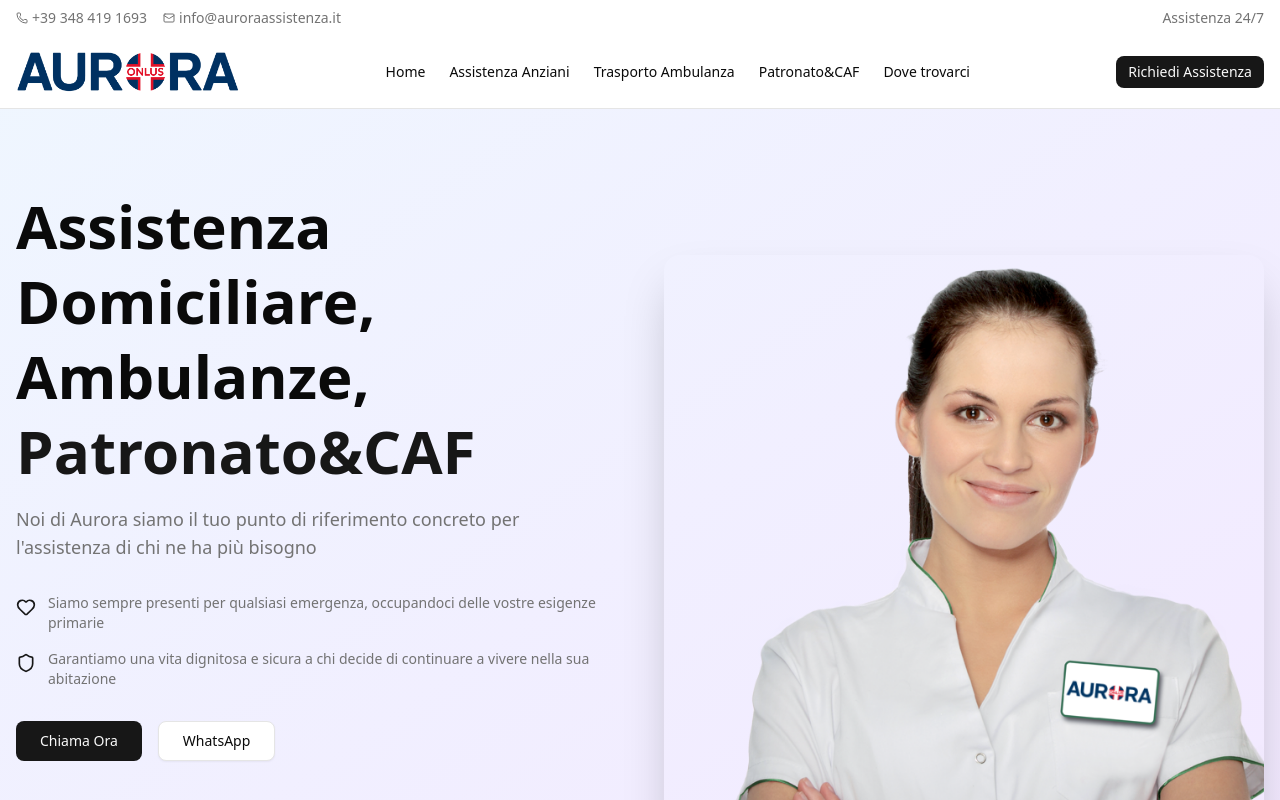
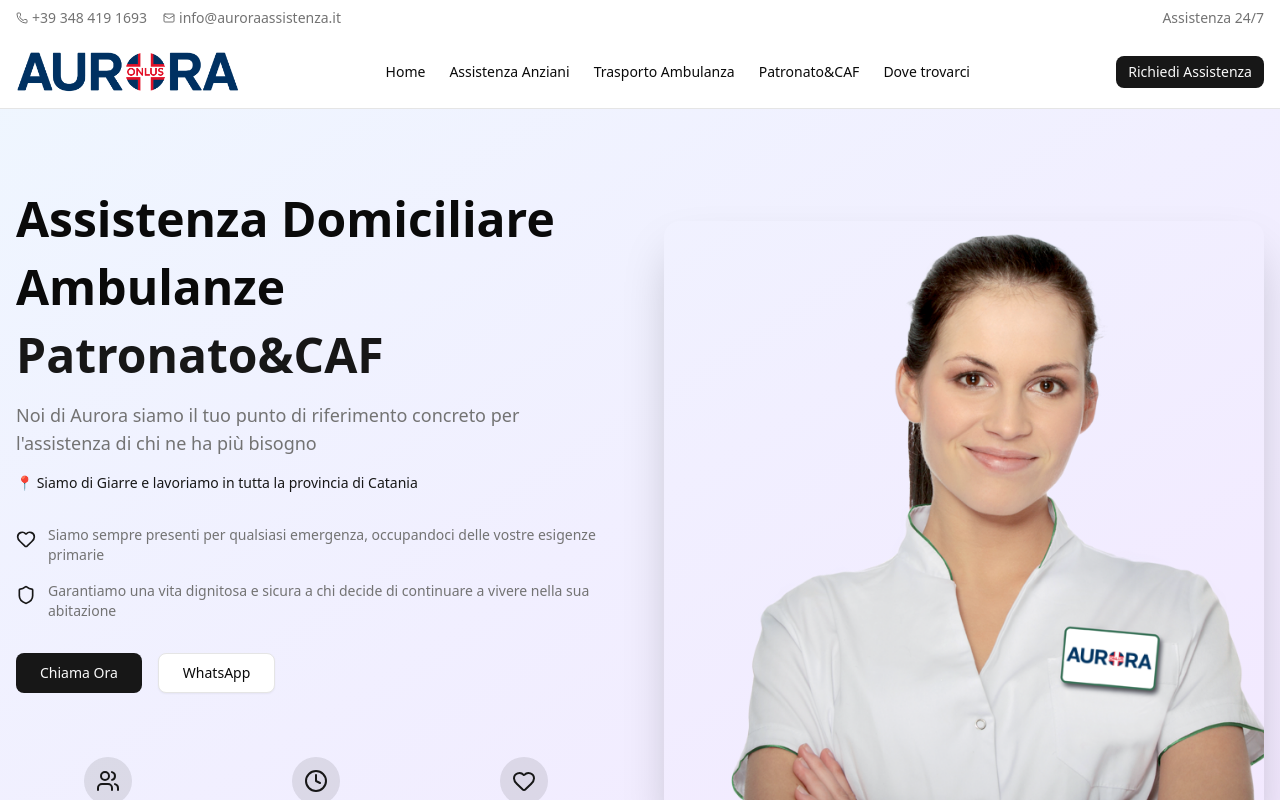
Before and after one commit to Burrath/aurora-assistenza-domiciliare, a React (Vite) app: page / in a window 1280 px wide. Shown: the top 800 px of the page. Built offline with nearby package versions, Linux system fonts and the light colour scheme.

Commit message:
Update: aggiornamenti automatici - 2025-10-23 17:25:23

```diff
--- a/src/components/ElderlyCare.tsx
+++ b/src/components/ElderlyCare.tsx
@@ -20,6 +20,9 @@
           <p className="text-lg text-muted-foreground max-w-3xl mx-auto">
             La nostra organizzazione vuole dare rapide soluzioni alle esigenze e alla qualità di vita
             del paziente a domicilio e dei suoi familiari
+          </p>
+          <p className="text-sm text-primary font-medium">
+            🌟 Serviamo Giarre e tutta la provincia di Catania con professionalità e dedizione
           </p>
         </div>
 
--- a/src/components/Footer.tsx
+++ b/src/components/Footer.tsx
@@ -3,7 +3,7 @@
 
 export function Footer() {
   return (
-    <footer className="bg-gray-900 text-white">
+    <footer className="bg-red-50 dark:bg-red-950/20 text-gray-800 dark:text-gray-200">
       <div className="container mx-auto px-4 py-12">
         <div className="grid md:grid-cols-2 lg:grid-cols-4 gap-8">
           {/* Company Info */}
@@ -11,7 +11,7 @@
             <div className="flex items-center">
               <img src={logoImage} alt="Aurora Logo" className="h-10 w-auto" />
             </div>
-            <p className="text-sm text-gray-300 leading-relaxed">
+            <p className="text-sm text-gray-600 dark:text-gray-300 leading-relaxed">
               Leader nell'assistenza domiciliare per anziani in Sicilia.
               Professionalità, umanità e servizio 24/7 per la dignità del paziente.
             </p>
@@ -44,12 +44,12 @@
           <div className="space-y-4">
             <h4 className="font-semibold text-lg">Servizi</h4>
             <ul className="space-y-2 text-sm">
-              <li><a href="#assistenza-anziani" className="text-gray-300 hover:text-primary transition-colors">Assistenza Domiciliare</a></li>
-              <li><a href="#ambulanza" className="text-gray-300 hover:text-primary transition-colors">Trasporti Ambulanza</a></li>
-              <li><a href="#patronato" className="text-gray-300 hover:text-primary transition-colors">CAF/Patronato</a></li>
-              <li><a href="#servizi" className="text-gray-300 hover:text-primary transition-colors">Infermieri Professionali</a></li>
-              <li><a href="#servizi" className="text-gray-300 hover:text-primary transition-colors">Noleggio Presidi</a></li>
-              <li><a href="#servizi" className="text-gray-300 hover:text-primary transition-colors">Casa Sicura</a></li>
+              <li><a href="#assistenza-anziani" className="text-gray-600 dark:text-gray-300 hover:text-primary transition-colors">Assistenza Domiciliare</a></li>
+              <li><a href="#ambulanza" className="text-gray-600 dark:text-gray-300 hover:text-primary transition-colors">Trasporti Ambulanza</a></li>
+              <li><a href="#patronato" className="text-gray-600 dark:text-gray-300 hover:text-primary transition-colors">CAF/Patronato</a></li>
+              <li><a href="#servizi" className="text-gray-600 dark:text-gray-300 hover:text-primary transition-colors">Infermieri Professionali</a></li>
+              <li><a href="#servizi" className="text-gray-600 dark:text-gray-300 hover:text-primary transition-colors">Noleggio Presidi</a></li>
+              <li><a href="#servizi" className="text-gray-600 dark:text-gray-300 hover:text-primary transition-colors">Casa Sicura</a></li>
             </ul>
           </div>
 
@@ -58,19 +58,19 @@
             <h4 className="font-semibold text-lg">Disponibilità</h4>
             <div className="space-y-2 text-sm">
               <div className="flex justify-between">
-                <span className="text-gray-300">Assistenza</span>
+                <span className="text-gray-600 dark:text-gray-300">Assistenza</span>
                 <span>24/7</span>
               </div>
               <div className="flex justify-between">
-                <span className="text-gray-300">Infermieri</span>
+                <span className="text-gray-600 dark:text-gray-300">Infermieri</span>
                 <span>24/7</span>
               </div>
               <div className="flex justify-between">
-                <span className="text-gray-300">Ambulanze</span>
+                <span className="text-gray-600 dark:text-gray-300">Ambulanze</span>
                 <span>24/7</span>
               </div>
               <div className="flex justify-between">
-                <span className="text-gray-300">Ufficio</span>
+                <span className="text-gray-600 dark:text-gray-300">Ufficio</span>
                 <span>8:00 - 18:00</span>
               </div>
             </div>
@@ -83,16 +83,16 @@
           </div>
         </div>
 
-        <div className="border-t border-gray-800 mt-12 pt-8">
+        <div className="border-t border-red-200 dark:border-red-800 mt-12 pt-8">
           <div className="flex flex-col md:flex-row justify-between items-center space-y-4 md:space-y-0">
-            <div className="text-sm text-gray-400">
+            <div className="text-sm text-gray-500 dark:text-gray-400">
               <p>&copy; 2024 Aurora Assistenza Domiciliare. Tutti i diritti riservati.</p>
               <p className="mt-1">Sito web realizzato dall'ufficio marketing e comunicazione interno</p>
             </div>
             <div className="flex space-x-6 text-sm">
-              <a href="#" className="text-gray-400 hover:text-primary transition-colors">Privacy Policy</a>
-              <a href="#" className="text-gray-400 hover:text-primary transition-colors">Termini di Servizio</a>
-              <a href="#" className="text-gray-400 hover:text-primary transition-colors">Cookie Policy</a>
+              <a href="#" className="text-gray-500 dark:text-gray-400 hover:text-primary transition-colors">Privacy Policy</a>
+              <a href="#" className="text-gray-500 dark:text-gray-400 hover:text-primary transition-colors">Termini di Servizio</a>
+              <a href="#" className="text-gray-500 dark:text-gray-400 hover:text-primary transition-colors">Cookie Policy</a>
             </div>
           </div>
         </div>
--- a/src/components/Hero.tsx
+++ b/src/components/Hero.tsx
@@ -8,14 +8,20 @@
       <div className="container mx-auto px-4 py-20">
         <div className="grid lg:grid-cols-2 gap-12 items-center">
           <div className="space-y-8">
-            <div className="space-y-4">
-              <h1 className="text-4xl md:text-5xl lg:text-6xl font-bold text-foreground leading-tight">
-                Assistenza Domiciliare, Ambulanze,{" "}
-                <span className="text-primary">Patronato&CAF</span>
-              </h1>
-              <p className="text-lg text-muted-foreground max-w-lg">
-                Noi di Aurora siamo il tuo punto di riferimento concreto per l'assistenza di chi ne ha più bisogno
-              </p>
+            <div className="space-y-6">
+              <div className="space-y-4">
+                <h1 className="text-3xl md:text-4xl lg:text-5xl font-bold text-foreground leading-tight">
+                  <div className="block mb-2">Assistenza Domiciliare</div>
+                  <div className="block mb-2">Ambulanze</div>
+                  <div className="block text-primary">Patronato&CAF</div>
+                </h1>
+                <p className="text-lg text-muted-foreground max-w-lg">
+                  Noi di Aurora siamo il tuo punto di riferimento concreto per l'assistenza di chi ne ha più bisogno
+                </p>
+                <p className="text-sm text-primary font-medium">
+                  📍 Siamo di Giarre e lavoriamo in tutta la provincia di Catania
+                </p>
+              </div>
             </div>
 
             <div className="space-y-4">
--- a/src/components/Patronato.tsx
+++ b/src/components/Patronato.tsx
@@ -19,7 +19,7 @@
               <h3 className="text-2xl font-bold">Consulenza Tempestiva sui Diritti</h3>
               <p className="text-muted-foreground leading-relaxed">
                 Forniamo a domicilio una consulenza tempestiva sui diritti del malato e ci occupiamo
-                sia del disbrigo pratiche per l'ottenimento dei presidi a carico dell'ASP di Catania,
+                sia del disbrigo pratiche per l'ottenimento dei presidi a carico dell'ASP della provincia di Catania,
                 sia per quelle relative a invalidità e accompagnamento.
               </p>
             </div>
--- a/src/components/Services.tsx
+++ b/src/components/Services.tsx
@@ -68,12 +68,9 @@
                 <CardTitle className="text-xl">{service.title}</CardTitle>
               </CardHeader>
               <CardContent>
-                <CardDescription className="text-sm leading-relaxed mb-4">
+                <CardDescription className="text-sm leading-relaxed">
                   {service.description}
                 </CardDescription>
-                <Button variant="outline" size="sm" className="w-full group-hover:bg-primary group-hover:text-primary-foreground transition-colors">
-                  Scopri di più
-                </Button>
               </CardContent>
             </Card>
           ))}
```
